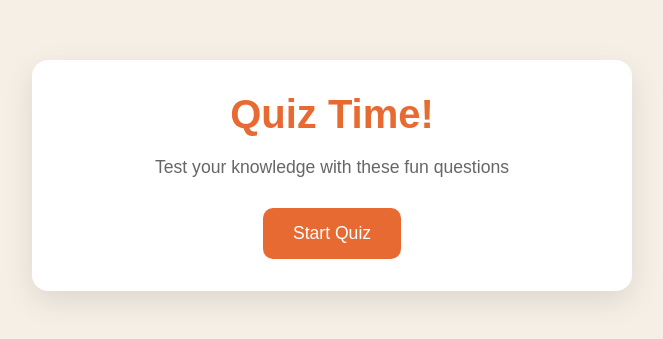
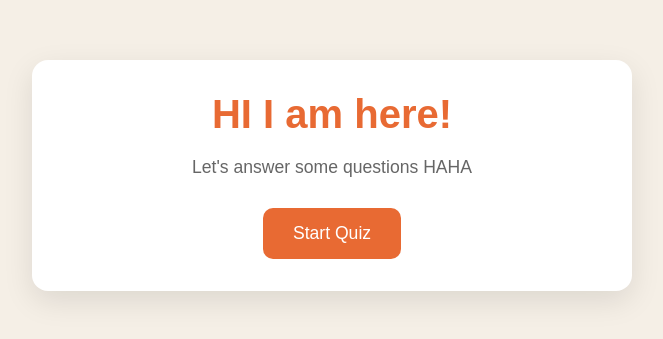
Before and after one commit to qianyi-11/Making-a-quiz, a plain HTML site: page index.html in a window 1280 px wide. Shown: the part 225-564 px from the top of the page, without its empty margins (308-971 px from the left). Drawn offline with Linux system fonts and the light colour scheme.

Commit message:
Update index.html

```diff
--- a/index.html
+++ b/index.html
@@ -9,8 +9,8 @@
   <body>
     <div class="container">
       <div class="screen active" id="start-screen">
-        <h1>Quiz Time!</h1>
-        <p>Test your knowledge with these fun questions</p>
+        <h1>HI I am here!</h1>
+        <p>Let's answer some questions HAHA</p>
         <button id="start-btn">Start Quiz</button>
       </div>
 
```
